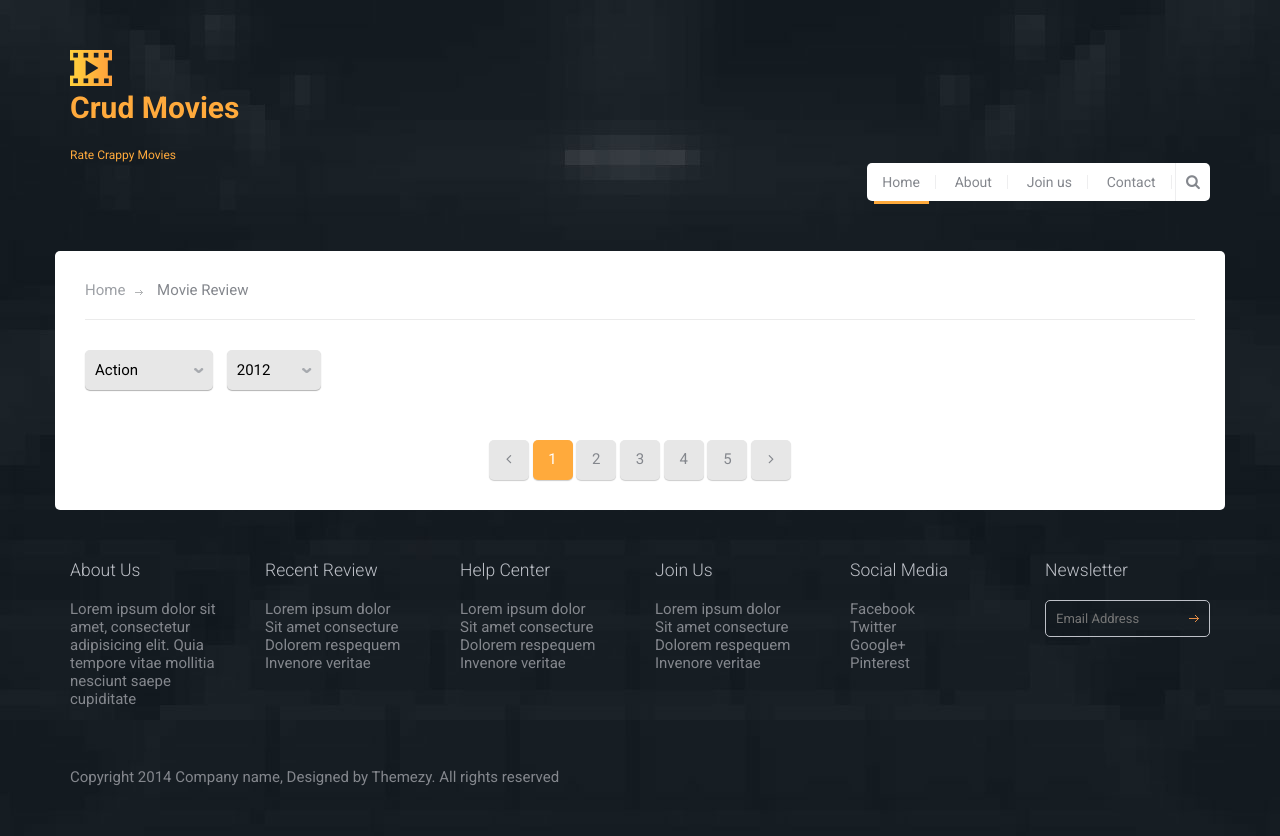
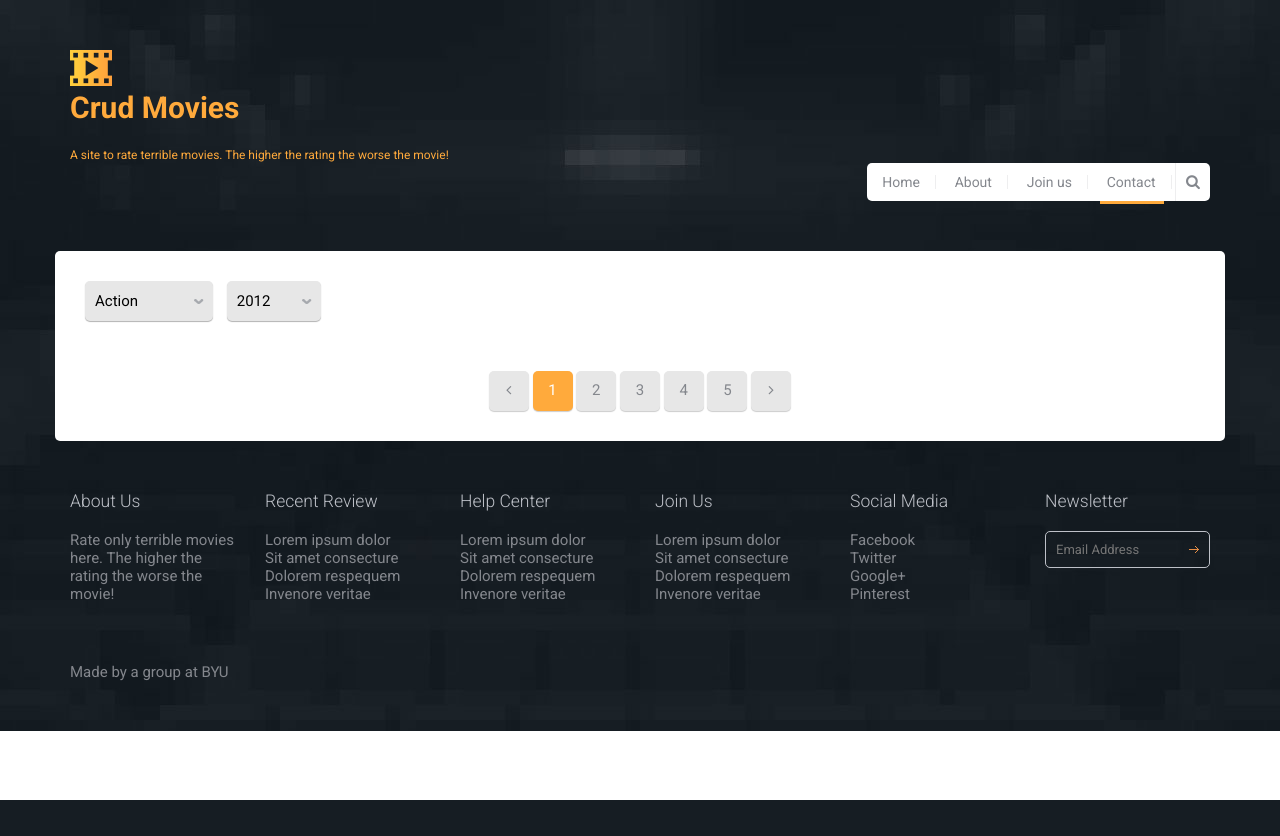
Before and after one commit to IS-Core-1-15/MovieReviewSite, a Django app: template templates/crudmovies/index.html in a window 1280 px wide. After the commit the page ends 800 px from the top, so only its background shows below. Run offline with Django 3.2, Linux system fonts and the light colour scheme; the template is opened without the code that fills it, so the values that code supplies are empty.

Commit message:
update template and add hrefs to the menu bar

```diff
--- a/crudmovies/urls.py
+++ b/crudmovies/urls.py
@@ -4,11 +4,13 @@ from .views import *
 urlpatterns = [
     path('', indexPageView, name='index'),
     path('movie/<str:movieTitle>', moviePageView, name='moviePageView'),
+    path('joinus/', joinusPageView, name='joinus'),
+    path('about/', aboutPageView, name='about'),
+    path('contact/', contactPageView, name='contact'),
     path('addMovie/', addMoviePageView, name='addMoviePageView'),
     path('search/', searchPageView, name='search'),
     path('list/', listPageView, name='list'),
     path('movie/<str:movieID>/addReview/', addReviewPageView, name='addReviewPageView'),
-    path('about/', aboutPageView, name='about'),
     path('editMovie/', editMoviePageView, name='editMovie'),
     path('deleteMovie/', deleteMovieView, name='deleteMovie'),
     path('deleteReview/', deleteReviewView, name='deleteReview'),
--- a/templates/base.html
+++ b/templates/base.html
@@ -29,24 +29,24 @@
 		<div id="site-content">
 			<header class="site-header">
 				<div class="container">
-					<a href="index.html">
-						<img src="{% static "images/logo.png" %}" alt="" class="logo">
+					<a href="{% url 'index' %}">
+						<img src="{% static "images/logo.png" %}" alt="logo" class="logo">
 						<div class="logo-copy">
 							<h1 class="site-title">Crud Movies</h1>
-							<small class="site-description">Rate Crappy Movies</small>
+							<small class="site-description">A site to rate terrible movies. The higher the rating the worse the movie!</small>
 						</div>
 					</a> <!-- #branding -->
 
 					<div class="main-navigation">
 						<button type="button" class="menu-toggle"><i class="fa fa-bars"></i></button>
 						<ul class="menu">
-							<li class="menu-item current-menu-item"><a href="review.html">Home</a></li>
-							<li class="menu-item"><a href="about.html">About</a></li>
-							<li class="menu-item"><a href="joinus.html">Join us</a></li>
-							<li class="menu-item"><a href="contact.html">Contact</a></li>
+							<li class="menu-item"><a href="{% url 'index' %}">Home</a></li>
+							<li class="menu-item"><a href="{% url 'about' %}">About</a></li>
+							<li class="menu-item"><a href="{% url 'joinus' %}">Join us</a></li>
+							<li class="menu-item current-menu-item"><a href="{% url 'contact' %}">Contact</a></li>
 						</ul> <!-- .menu -->
 
-						<form action="#" class="search-form">
+						<form action="#" class="search-form"> <!-- TODO: Make the search function work-->
 							<input type="text" placeholder="Search...">
 							<button><i class="fa fa-search"></i></button>
 						</form>
@@ -69,10 +69,10 @@
 						<div class="col-md-2">
 							<div class="widget">
 								<h3 class="widget-title">About Us</h3>
-								<p>Lorem ipsum dolor sit amet, consectetur adipisicing elit. Quia tempore vitae mollitia nesciunt saepe cupiditate</p>
+								<p>Rate only terrible movies here. The higher the rating the worse the movie!</p>
 							</div>
 						</div>
-						<div class="col-md-2">
+						<div class="col-md-2"> <!--TODO: Figure out what to do here -->
 							<div class="widget">
 								<h3 class="widget-title">Recent Review</h3>
 								<ul class="no-bullet">
@@ -126,7 +126,7 @@
 						</div>
 					</div> <!-- .row -->
 
-					<div class="colophon">Copyright 2014 Company name, Designed by Themezy. All rights reserved</div>
+					<div class="colophon">Made by a group at BYU</div>
 				</div> <!-- .container -->
 
 			</footer>
--- a/templates/crudmovies/about.html
+++ b/templates/crudmovies/about.html
@@ -5,7 +5,7 @@
 {% endblock %}
 {% block content %}
 <div class="breadcrumbs">
-	<a href="index.html">Home</a>
+	<a href="{% url 'index' %}">Home</a>
 	<span>About us</span>
 </div>
 
--- a/templates/crudmovies/contact.html
+++ b/templates/crudmovies/contact.html
@@ -5,7 +5,7 @@
 {% endblock %}
 {% block content %}
 <div class="breadcrumbs">
-<a href="index.html">Home</a>
+<a href="{% url 'index' %}">Home</a>
 <span>Contact</span>
 </div>
 
--- a/templates/crudmovies/index.html
+++ b/templates/crudmovies/index.html
@@ -4,13 +4,8 @@
 <title>Movies</title>
 {% endblock %}
 {% block content %}
-<div class="breadcrumbs">
-	<a href="index.html">Home</a>
-	<span>Movie Review</span>
-</div>
-
 <div class="filters">
-	<select name="#" id="#" placeholder="Choose Category">
+	<select name="#" id="#" placeholder="Choose Category"> <!-- TODO: Do we need to include these in the DB?-->
 		<option value="#">Action</option>
 		<option value="#">Drama</option>
 		<option value="#">Fantasy</option>
@@ -27,13 +22,13 @@
 	{% for movie in movielist %}
 	<div class="movie">
 		<figure class="movie-poster"><img src="{{ MEDIA_URL }}media/photos/{{ image }}" alt="{{ movie.title }} image"></figure>
-		<div class="movie-title"><a href="{% url 'moviePageView' movieTitle=movie.title %}"">{{ movie.title }}</a></div>
+		<div class="movie-title"><a href="{% url 'moviePageView' movieTitle=movie.title %}">{{ movie.title }}</a></div>
 		<p>{{movie.director}}</p>
 	</div>
 	{% endfor %}
 </div> <!-- .movie-list -->
 
-<div class="pagination">
+<div class="pagination"> <!-- TODO: Paginagtion work?-->
 	<a href="#" class="page-number prev"><i class="fa fa-angle-left"></i></a>
 	<span class="page-number current">1</span>
 	<a href="#" class="page-number">2</a>
--- a/templates/crudmovies/joinus.html
+++ b/templates/crudmovies/joinus.html
@@ -5,7 +5,7 @@
 {% endblock %}
 {% block content %}
 <div class="breadcrumbs">
-<a href="index.html">Home</a>
+	<a href="{% url 'index' %}">Home</a>
 	<span>Join Us</span>
 </div>
 
```
Also changed, not shown: crudmovies/views.py (+9 -4 lines), templates/crudmovies/single.html (+4 -5 lines). Lines whose indentation alone changed are shown as unchanged.
